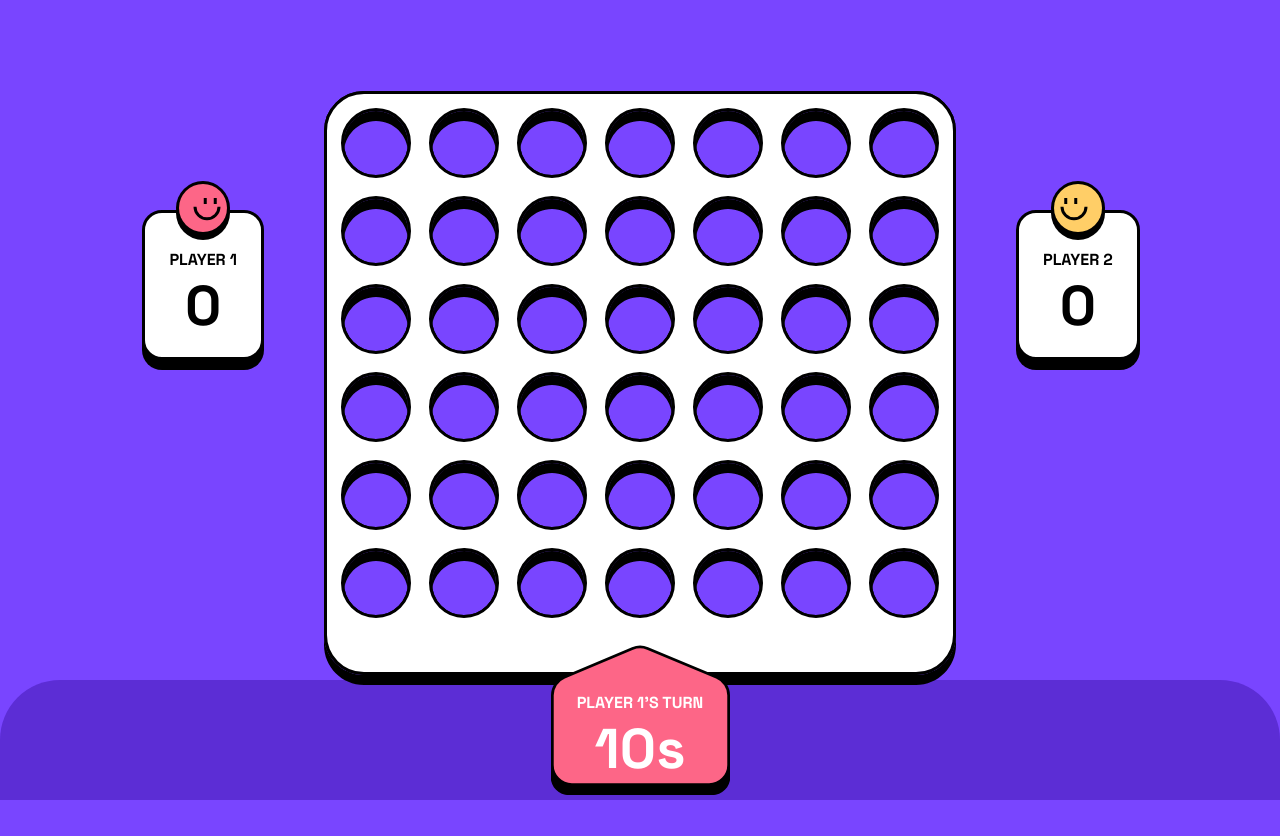
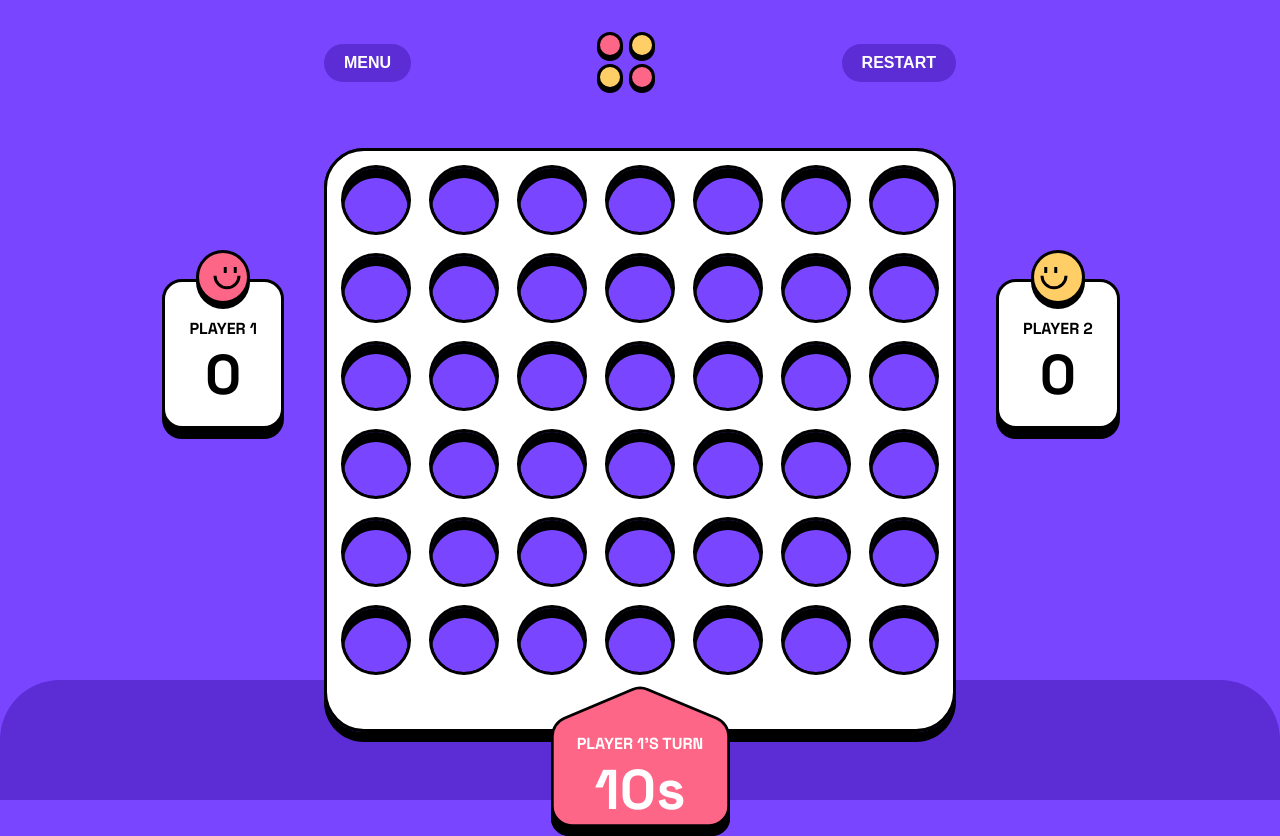
Before and after one commit to AlbaOngaro/connect-four-game, a Next.js app: page /game in a window 1280 px wide. Before the commit the page ends 800 px from the top, so only its background shows below. Built offline with nearby package versions, Linux system fonts and the light colour scheme.

Commit message:
feat: added controls

```diff
--- a/src/components/grid/footer/GridFooter.styles.ts
+++ b/src/components/grid/footer/GridFooter.styles.ts
@@ -3,7 +3,7 @@ import { Player } from "types";
 
 export const footer = css`
   position: absolute;
-  bottom: -110px;
+  bottom: -94px;
   z-index: 10;
   display: flex;
   justify-content: center;
--- a/src/components/pages/game/GamePage.styles.ts
+++ b/src/components/pages/game/GamePage.styles.ts
@@ -1,12 +1,28 @@
 import { css } from "@emotion/react";
 
 export const container = css`
+  width: 100vw;
+  height: 100vh;
+  padding-top: 32px;
+`;
+
+export const controls = css`
+  display: flex;
+  justify-content: space-between;
+  align-items: center;
+  width: 100%;
+  max-width: 632px;
+  margin: 0 auto 16px;
+
+  & button {
+    height: fit-content;
+  }
+`;
+
+export const grid = css`
   display: grid;
   grid-template-columns: 1fr 632px 1fr;
-  grid-gap: 60px;
-  width: 100vw;
-  height: 100vh;
-  padding-top: 52px;
+  grid-gap: 40px;
 `;
 
 export const dialog = css`
--- a/src/components/pages/game/GamePage.tsx
+++ b/src/components/pages/game/GamePage.tsx
@@ -39,9 +39,19 @@ export function GamePage() {
 
   return (
     <section css={styles.container}>
-      <Score player={Player.P1} />
-      <Grid />
-      <Score player={Player.P2} />
+      <div css={styles.controls}>
+        <Button variant="tertiary">MENU</Button>
+        {/* eslint-disable-next-line @next/next/no-img-element */}
+        <img src="/images/logo.svg" alt="logo" />
+        <Button variant="tertiary">RESTART</Button>
+      </div>
+
+      <div css={styles.grid}>
+        <Score player={Player.P1} />
+        <Grid />
+        <Score player={Player.P2} />
+      </div>
+
       <dialog css={styles.dialog} ref={dialog}>
         <h2>PAUSE</h2>
         <Button
```
